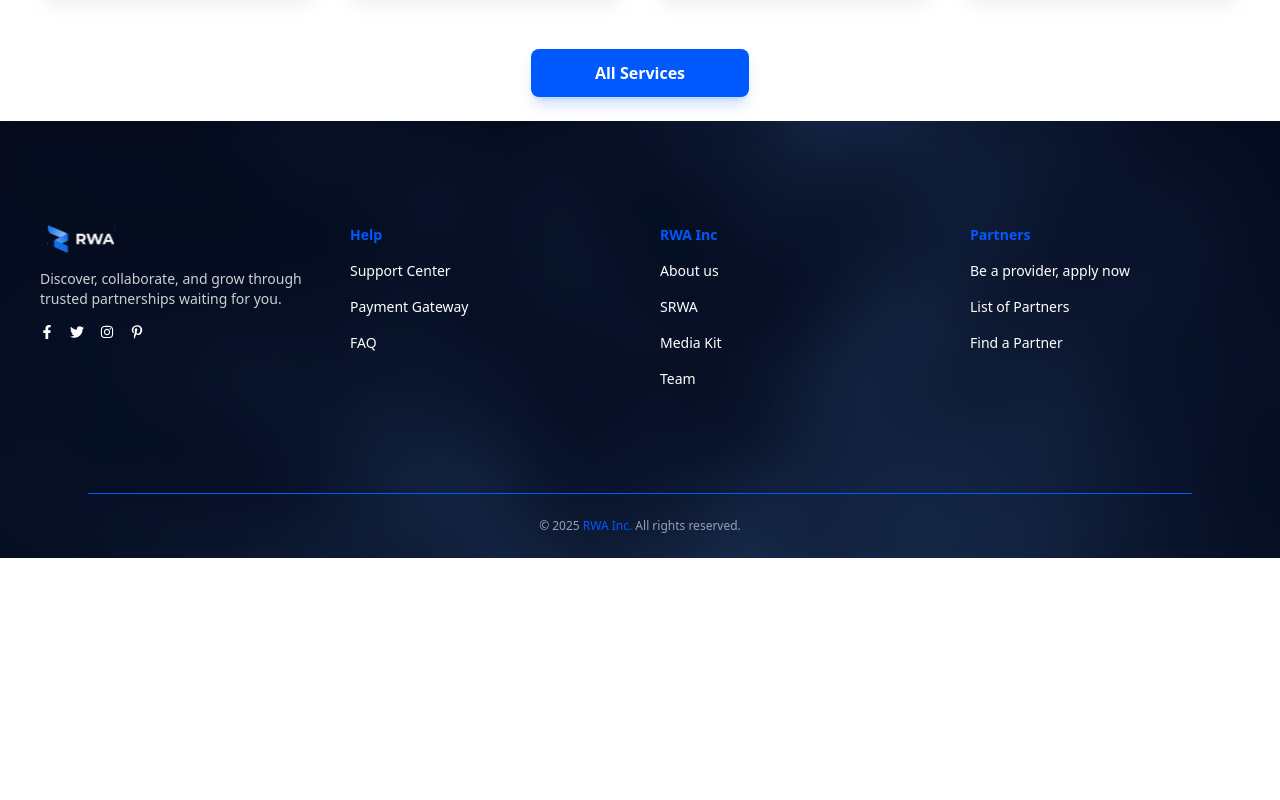
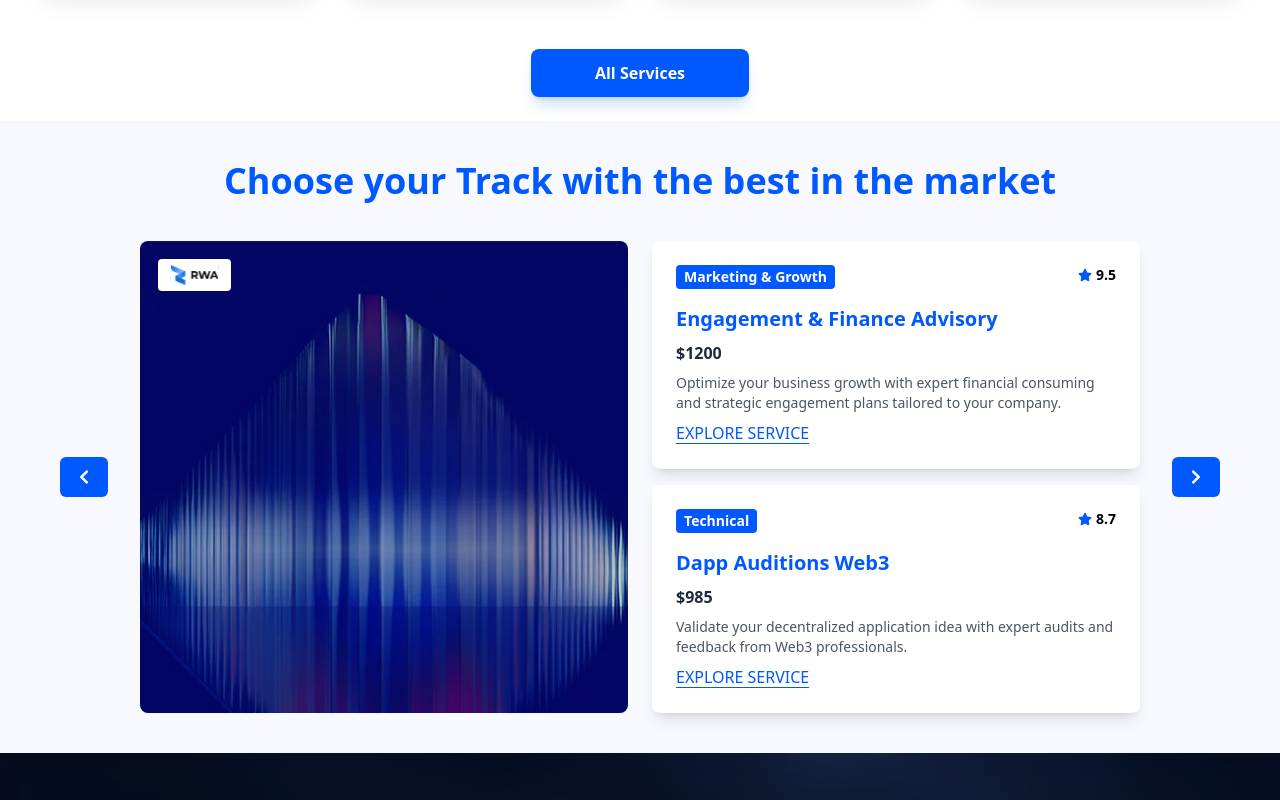
Before and after one commit to ShowyCone/partner-portal, a React (Vite) app: page / in a window 1280 px wide. Shown: the part 1820-2620 px from the top of the page. Before the commit the page ends 2378 px from the top, so only its background shows below. Built offline with nearby package versions, Linux system fonts and the light colour scheme.

Commit message:
choose your track section done

```diff
--- a/src/pages/home/Home.jsx
+++ b/src/pages/home/Home.jsx
@@ -1,12 +1,14 @@
 import React from 'react'
 import Hero from './components/Hero'
 import ServicesSection from './components/ServicesSection'
+import ChooseYourTrack from './components/ChooseYourTrack'
 
 const Home = () => {
   return (
     <main>
       <Hero />
       <ServicesSection />
+      <ChooseYourTrack />
     </main>
   )
 }
--- /dev/null
+++ b/src/pages/home/components/ChooseYourTrack.jsx
@@ -0,0 +1,182 @@
+import React, { useState } from 'react'
+import { motion, AnimatePresence } from 'framer-motion'
+import { FaStar, FaChevronLeft, FaChevronRight } from 'react-icons/fa'
+
+// Datos mock con tres conjuntos de servicios
+const mockTracks = [
+  {
+    id: 1,
+    companyLogo: '/rwamainlogo.svg',
+    companyImg: '/Tread_Jailyn_OffTread.webp',
+    services: [
+      {
+        category: 'Marketing & Growth',
+        rating: 9.5,
+        title: 'Engagement & Finance Advisory',
+        price: '$1200',
+        description:
+          'Optimize your business growth with expert financial consuming and strategic engagement plans tailored to your company.',
+      },
+      {
+        category: 'Technical',
+        rating: 8.7,
+        title: 'Dapp Auditions Web3',
+        price: '$985',
+        description:
+          'Validate your decentralized application idea with expert audits and feedback from Web3 professionals.',
+      },
+    ],
+  },
+  {
+    id: 2,
+    companyLogo: '/rwamainlogo2.svg',
+    companyImg: '/Tread_Jailyn_OffTread.webp',
+    services: [
+      {
+        category: 'Design',
+        rating: 9.2,
+        title: 'Brand Identity Overhaul',
+        price: '$1420',
+        description:
+          'Refresh your brand with new guidelines, a modern logo and dynamic visual storytelling that resonates with your audience.',
+      },
+      {
+        category: 'Development',
+        rating: 8.9,
+        title: 'Smart Contract Engineering',
+        price: '$2150',
+        description:
+          'Get production-ready self-auditing smart contracts built by blockchain veterans to secure your protocol.',
+      },
+    ],
+  },
+  {
+    id: 3,
+    companyLogo: '/rwamainlogo.svg',
+    companyImg: '/Tread_Jailyn_OffTread.webp',
+    services: [
+      {
+        category: 'Operations',
+        rating: 9.1,
+        title: 'Supply Chain Optimization',
+        price: '$1780',
+        description:
+          'Streamline your logistics and reduce costs with data-driven optimization led by experienced operations consultants.',
+      },
+      {
+        category: 'Analytics',
+        rating: 8.8,
+        title: 'Deep Market Insights',
+        price: '$1090',
+        description:
+          'Leverage AI-powered analytics to uncover actionable insights and outperform competitors in emerging markets.',
+      },
+    ],
+  },
+]
+
+const slideVariants = {
+  enter: (direction) => ({ x: direction > 0 ? 300 : -300, opacity: 0 }),
+  center: { x: 0, opacity: 1 },
+  exit: (direction) => ({ x: direction < 0 ? 300 : -300, opacity: 0 }),
+}
+
+const ServiceCard = ({ service }) => {
+  const { category, rating, title, price, description } = service
+  return (
+    <div className='bg-white rounded-lg p-6 shadow-lg overflow-hidden h-full flex flex-col gap-2'>
+      <div className='flex items-start justify-between mb-2'>
+        <span className='bg-rwa text-sm text-white px-2 py-0.5 rounded font-semibold'>
+          {category}
+        </span>
+        <span className='flex items-center gap-1 text-black text-sm font-semibold'>
+          <FaStar className='text-rwa' /> {rating}
+        </span>
+      </div>
+      <h3 className='text-rwa font-bold text-lg md:text-xl'>{title}</h3>
+      <p className='text-gray-800 font-bold'>{price}</p>
+      <p className='text-sm text-gray-600 line-clamp-3 hover:line-clamp-none transition-all'>
+        {description}
+      </p>
+      <a
+        href='#'
+        className='block text-rwa font-medium hover:underline mt-auto underline underline-offset-4'
+      >
+        EXPLORE SERVICE
+      </a>
+    </div>
+  )
+}
+
+const ChooseYourTrack = () => {
+  const [index, setIndex] = useState(0)
+  const [direction, setDirection] = useState(0) // 1 = next, -1 = prev
+
+  const paginate = (dir) => {
+    setDirection(dir)
+    setIndex((prev) => (prev + dir + mockTracks.length) % mockTracks.length)
+  }
+
+  const currentTrack = mockTracks[index]
+
+  return (
+    <section className='py-10 md:px-35 relative overflow-hidden bg-[#E0E8FF40]'>
+      <h2 className='text-center text-rwa font-bold text-3xl md:text-4xl mb-10'>
+        Choose your Track with the best in the market
+      </h2>
+
+      <div className='flex flex-col lg:flex-row gap-6 relative'>
+        <button
+          aria-label='Previous track'
+          onClick={() => paginate(-1)}
+          className='absolute top-1/2 -translate-y-1/2 -left-20 z-20 bg-rwa text-white rounded-md p-3 px-4 hover:bg-rwa/80 transition cursor-pointer'
+        >
+          <FaChevronLeft />
+        </button>
+
+        <button
+          aria-label='Next track'
+          onClick={() => paginate(1)}
+          className='absolute top-1/2 -translate-y-1/2 -right-20 z-20 bg-rwa text-white rounded-md p-3 px-4 hover:bg-rwa/80 transition cursor-pointer'
+        >
+          <FaChevronRight />
+        </button>
+        <AnimatePresence initial={false} custom={direction} mode='wait'>
+          <motion.div
+            key={currentTrack.id}
+            custom={direction}
+            variants={slideVariants}
+            initial='enter'
+            animate='center'
+            exit='exit'
+            transition={{ type: 'tween', duration: 0.3 }}
+            className='flex flex-col lg:flex-row gap-6 w-full'
+          >
+            <div className='relative flex-1 h-80 lg:h-auto overflow-hidden rounded-lg'>
+              <img
+                src={currentTrack.companyImg}
+                alt='Highlighted service visual'
+                className='w-full h-full object-cover'
+              />
+              <div className='absolute top-4.5 left-4.5 z-10 bg-white py-1.5 px-3 rounded'>
+                <img
+                  src={currentTrack.companyLogo}
+                  alt='Company logo'
+                  className='h-5'
+                />
+              </div>
+            </div>
+
+            <div className='flex flex-col gap-4 justify-between flex-1'>
+              {currentTrack.services.map((svc) => (
+                <ServiceCard key={svc.title} service={svc} />
+              ))}
+            </div>
+          </motion.div>
+        </AnimatePresence>
+      </div>
+    </section>
+  )
+}
+
+export default ChooseYourTrack
```
